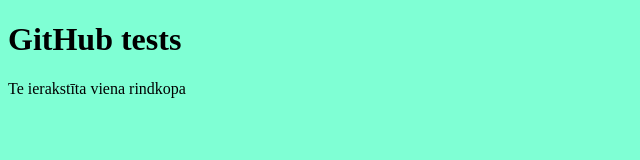
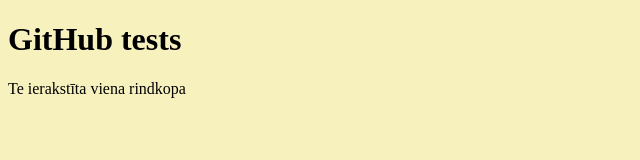
Before and after one commit to ievahaa/github_testam, a plain HTML site: page index.html in a window 1280 px wide. Shown: the whole page, without its empty margins (0-640 px from the left). Drawn offline with Linux system fonts and the light colour scheme.

Commit message:
nomainīta krāsa

```diff
--- a/stils.css
+++ b/stils.css
@@ -1,3 +1,3 @@
 body {
-    background-color: aquamarine;
+    background-color: rgb(247, 241, 189);
 }
```
